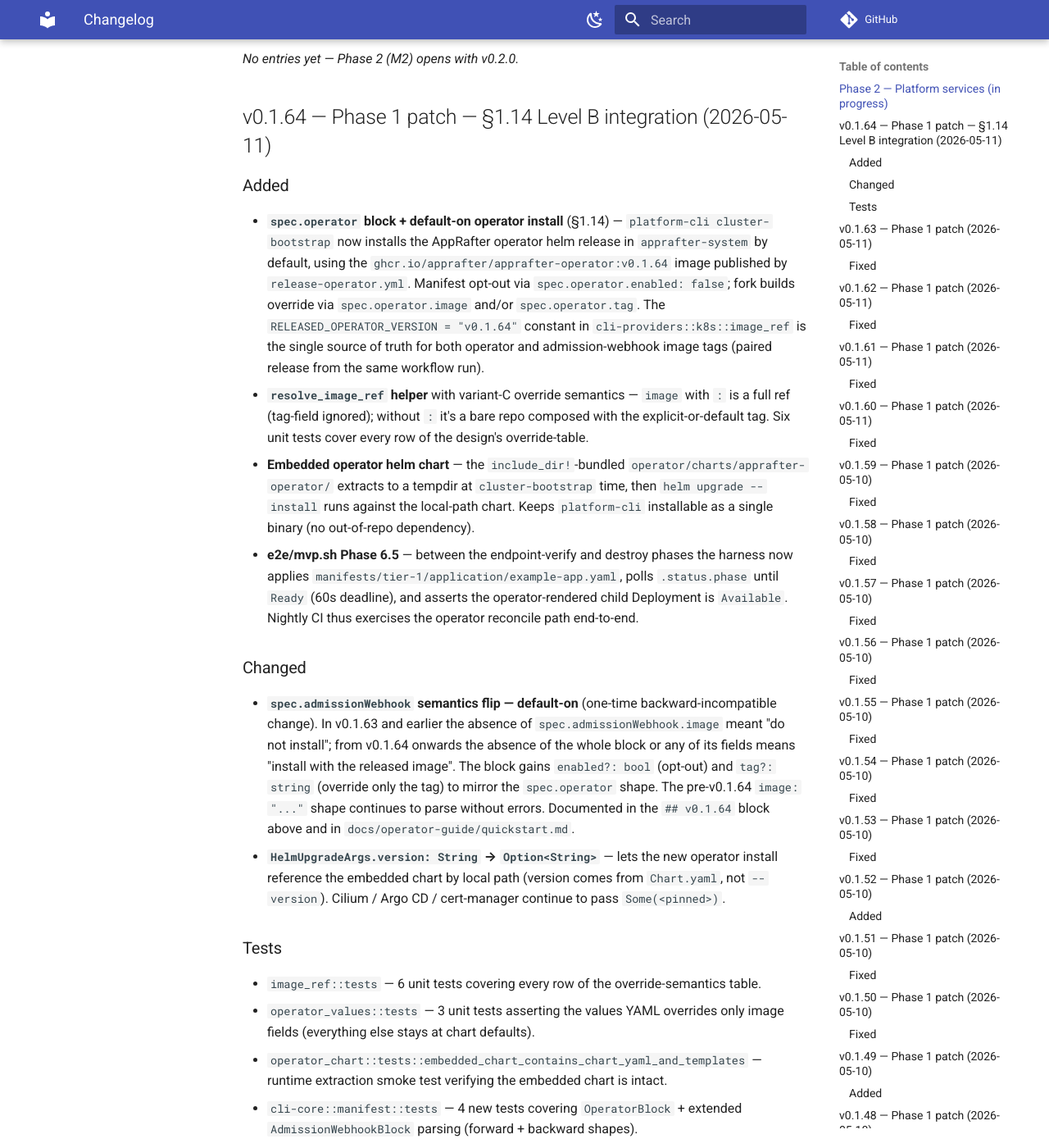
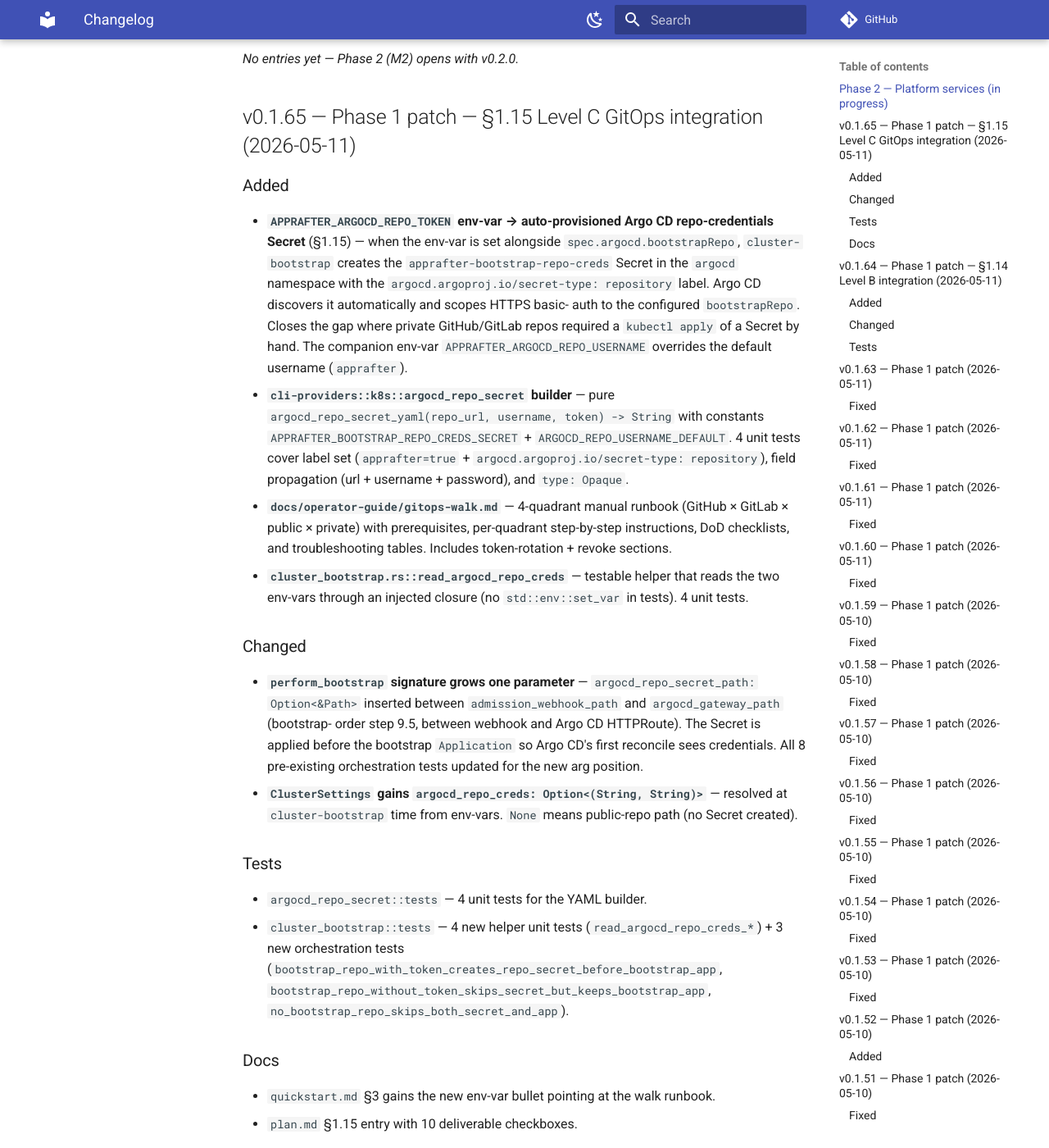
Before and after one commit to AppRafter/apprafter, an MkDocs documentation site: the page built from docs/changelog/UNRELEASED.md, in a window 1280 px wide and 1400 px high, scrolled down 362 px. Shown: the whole window at 82% size. Built offline with MkDocs 1.6.1 and Material for MkDocs 9.7.7, drawn with Linux system fonts in a browser that asks for light colours; comment, search, counter and statistics services are not loaded.

Commit message:
docs(changelog): v0.1.65 — Level C GitOps integration (§1.15 closure)

```diff
--- a/docs/changelog/UNRELEASED.md
+++ b/docs/changelog/UNRELEASED.md
@@ -10,6 +10,62 @@ patch of each phase.
 ## Phase 2 — Platform services (in progress)
 
 _No entries yet — Phase 2 (M2) opens with v0.2.0._
+
+## v0.1.65 — Phase 1 patch — §1.15 Level C GitOps integration (2026-05-11)
+
+### Added
+
+- **`APPRAFTER_ARGOCD_REPO_TOKEN` env-var → auto-provisioned Argo
+  CD repo-credentials Secret** (§1.15) — when the env-var is set
+  alongside `spec.argocd.bootstrapRepo`, `cluster-bootstrap` creates
+  the `apprafter-bootstrap-repo-creds` Secret in the `argocd`
+  namespace with the `argocd.argoproj.io/secret-type: repository`
+  label. Argo CD discovers it automatically and scopes HTTPS basic-
+  auth to the configured `bootstrapRepo`. Closes the gap where
+  private GitHub/GitLab repos required a `kubectl apply` of a Secret
+  by hand. The companion env-var `APPRAFTER_ARGOCD_REPO_USERNAME`
+  overrides the default username (`apprafter`).
+- **`cli-providers::k8s::argocd_repo_secret` builder** — pure
+  `argocd_repo_secret_yaml(repo_url, username, token) -> String`
+  with constants `APPRAFTER_BOOTSTRAP_REPO_CREDS_SECRET` +
+  `ARGOCD_REPO_USERNAME_DEFAULT`. 4 unit tests cover label set
+  (`apprafter=true` + `argocd.argoproj.io/secret-type: repository`),
+  field propagation (url + username + password), and `type: Opaque`.
+- **`docs/operator-guide/gitops-walk.md`** — 4-quadrant manual
+  runbook (GitHub × GitLab × public × private) with prerequisites,
+  per-quadrant step-by-step instructions, DoD checklists, and
+  troubleshooting tables. Includes token-rotation + revoke sections.
+- **`cluster_bootstrap.rs::read_argocd_repo_creds`** — testable
+  helper that reads the two env-vars through an injected closure
+  (no `std::env::set_var` in tests). 4 unit tests.
+
+### Changed
+
+- **`perform_bootstrap` signature grows one parameter** —
+  `argocd_repo_secret_path: Option<&Path>` inserted between
+  `admission_webhook_path` and `argocd_gateway_path` (bootstrap-
+  order step 9.5, between webhook and Argo CD HTTPRoute). The
+  Secret is applied before the bootstrap `Application` so Argo
+  CD's first reconcile sees credentials. All 8 pre-existing
+  orchestration tests updated for the new arg position.
+- **`ClusterSettings` gains `argocd_repo_creds: Option<(String, String)>`**
+  — resolved at `cluster-bootstrap` time from env-vars. `None`
+  means public-repo path (no Secret created).
+
+### Tests
+
+- `argocd_repo_secret::tests` — 4 unit tests for the YAML builder.
+- `cluster_bootstrap::tests` — 4 new helper unit tests
+  (`read_argocd_repo_creds_*`) + 3 new orchestration tests
+  (`bootstrap_repo_with_token_creates_repo_secret_before_bootstrap_app`,
+  `bootstrap_repo_without_token_skips_secret_but_keeps_bootstrap_app`,
+  `no_bootstrap_repo_skips_both_secret_and_app`).
+
+### Docs
+
+- `quickstart.md` §3 gains the new env-var bullet pointing at the
+  walk runbook.
+- `plan.md` §1.15 entry with 10 deliverable checkboxes.
 
 ## v0.1.64 — Phase 1 patch — §1.14 Level B integration (2026-05-11)
 
```
Also changed, not shown: plan.md (+25 -0 lines).
